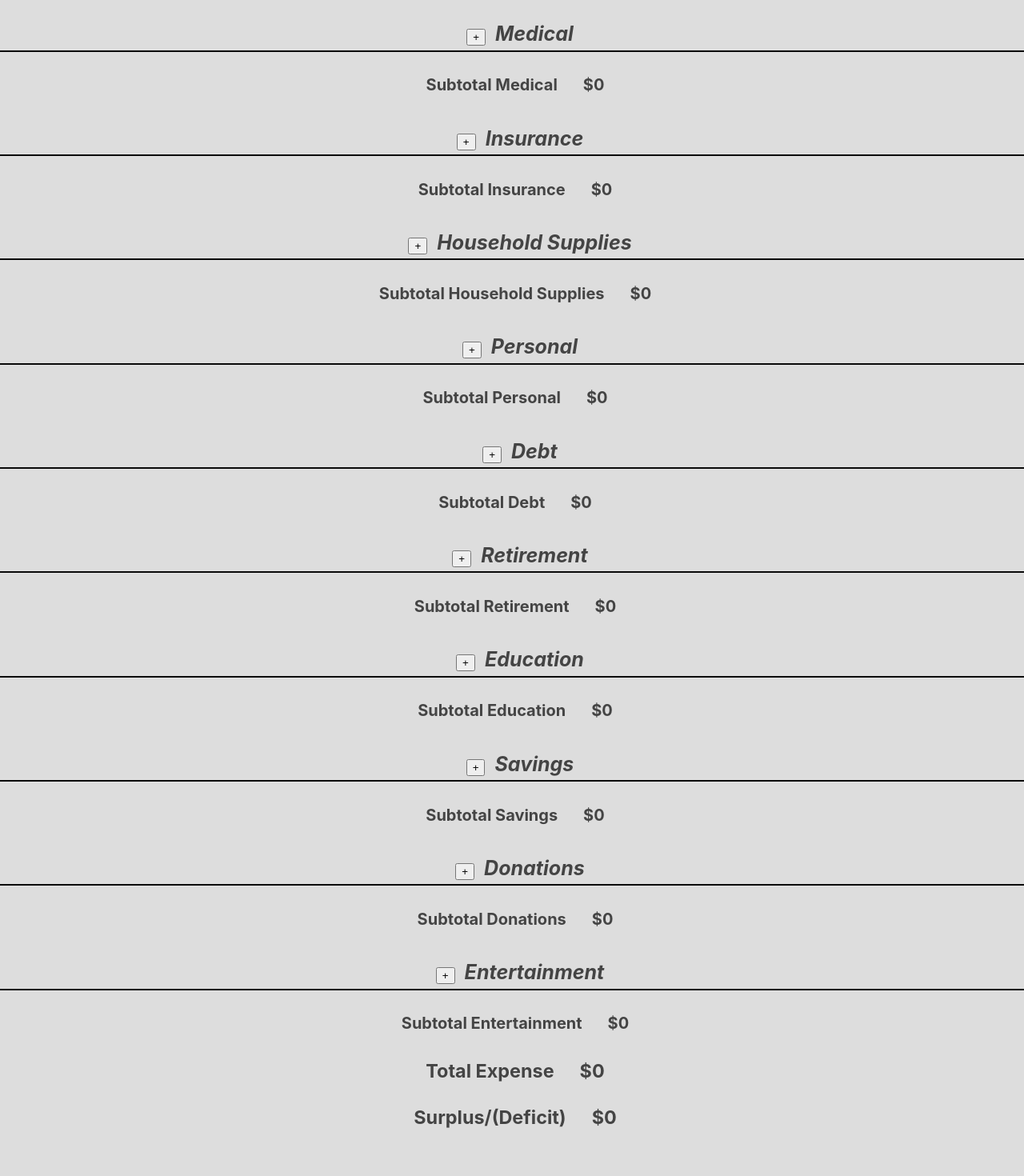
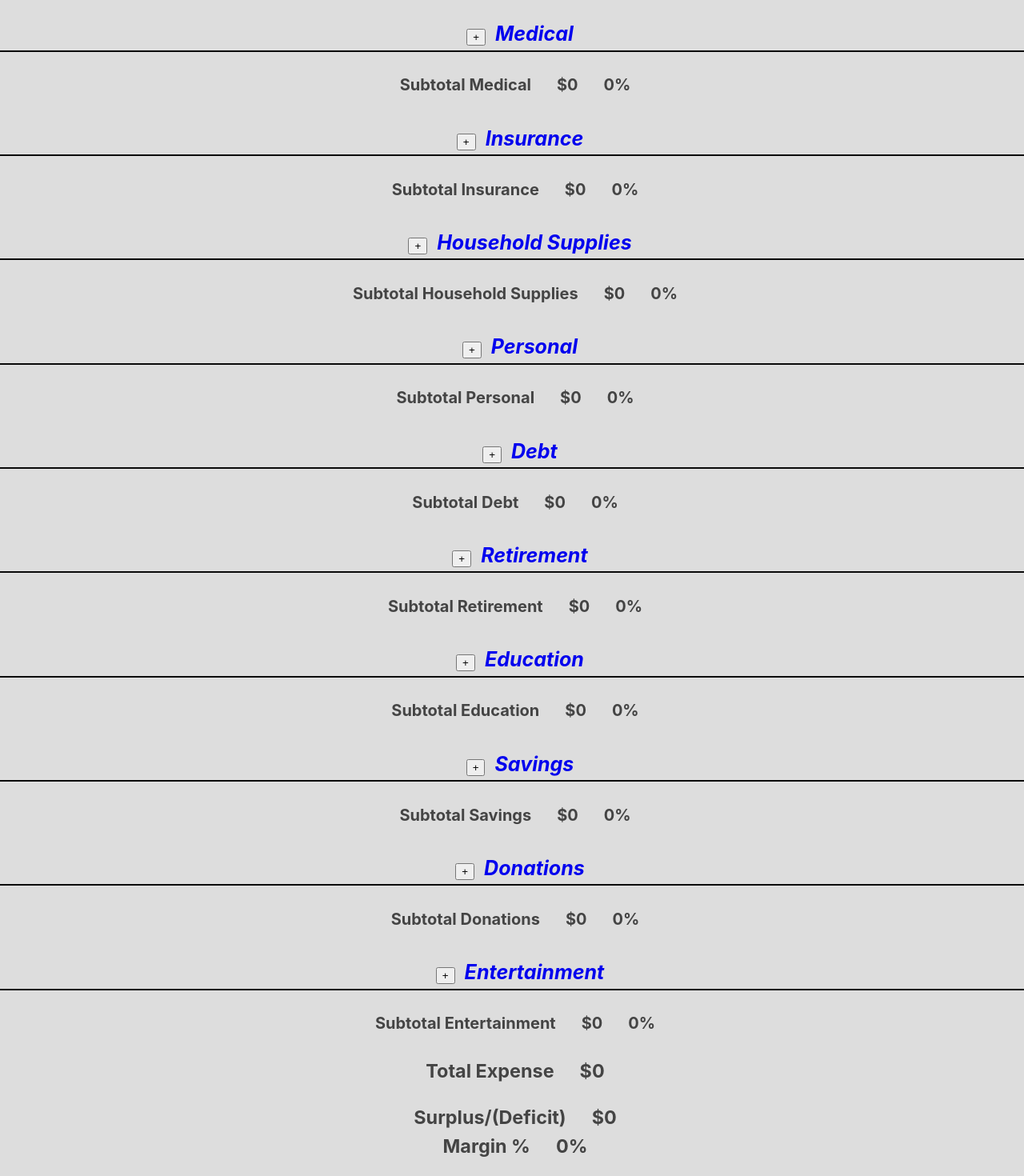
Before and after one commit to SteveKaragan/BudgetMaker, a React (Create React App) app: page /displaybudget in a window 1280 px wide. Shown: the part 1080-2550 px from the top of the page at 80% size. Built offline with nearby package versions, Linux system fonts and the light colour scheme.

Commit message:
start charts

```diff
--- a/src/App.js
+++ b/src/App.js
@@ -44,7 +44,7 @@ class App extends Component {
     }
     this.setState(newState)
   }
-//This works from Newbudget
+//This works from Newbudget(big form)
   handleUpdateAccountValue = (account) => {
     let accountNum = Number(account.id)
     let accountVal = Number(account.value)
@@ -77,8 +77,15 @@ class App extends Component {
     this.setState(newState)
   }
   //this is the handle submit
-  handleUpdateBudget = (e) => {
-      console.log(e)
+  handleUpdateBudget = (type, typeBudget) => {
+    let removeType = this.state.budget.filter(account => account.type !== type.type)
+    let newBudget = typeBudget.concat(removeType)
+    this.setState({
+      user: this.state.user,
+      budget: newBudget,
+      types: this.state.types,
+      password: this.state.password,
+    })
   }
 
   render() {
@@ -110,17 +117,7 @@ class App extends Component {
               <Route path="/mainmenu" component={MainMenu} />
               <Route path="/instructions" component={Instructions} />
               <Route path="/newbudget" component={NewBudget} />
-              <Route
-                path="/typeentry/:type"
-                render={({ match }) => {
-                  return <TypeEntry
-                    budget={this.state.budget}
-                    types={this.state.types}
-                    match={match}
-                  />
-                }}
-
-                />
+              <Route path="/typeentry/:type" component={TypeEntry}/>
               <Route path="/displaybudget" component={DisplayBudget}/>
             </section>
           </main>
--- a/src/budgethelpers.js
+++ b/src/budgethelpers.js
@@ -2,3 +2,7 @@ export const numFormat = (number) => {
   return new Intl.NumberFormat('en-US', { style: 'currency', currency: 'USD', maximumFractionDigits: 0,
   minimumFractionDigits: 0, currencySign: 'accounting',}).format(number)
 }
+
+export const percentFormat = (number) => {
+  return parseFloat((number)*100).toFixed(1)+'%'
+}
--- a/src/displaybudget.js
+++ b/src/displaybudget.js
@@ -1,7 +1,7 @@
 import React, { Component } from 'react';
 import SubTotal from './subtotals'
 import DataContext from './datacontext';
-import { numFormat } from './budgethelpers';
+import { numFormat, percentFormat } from './budgethelpers';
 import { NavLink } from 'react-router-dom';
 
 export default class DisplayBudget extends Component {
@@ -11,25 +11,32 @@ export default class DisplayBudget extends Component {
   render() {
     const { budget } = this.context
     const { types } = this.context
+    let income = budget.find(account => account.account === 1001)
+    let expAccounts = budget.filter(account => account.account !== 1001)
+    let total = expAccounts.reduce((accum, account) => accum + Number(account.amount), 0)
+    let net = income.amount - total
 
     let display = types.map(type => {
       return (
-         <SubTotal key={type.type} type={type} budget={budget}/>
+      <>
+         <SubTotal key={type.type} type={type} budget={budget} total={total}/>
+      </>
        )
     })
 
-    let income = budget.filter(account => account.account === 1001)
-    let expAccounts = budget.filter(account => account.account !== 1001)
-    let total = expAccounts.reduce((accum, account) => accum + Number(account.amount), 0)
-    let net = income[0].amount - total
+
 
     return(
      <div className='display'>
        <h3>Monthly Budget</h3>
        {display}
        <h3><span>Total Expense</span><span>{numFormat(total)}</span></h3>
-       <h3><span>Surplus/(Deficit)</span><span>{numFormat(net)}</span></h3>
-       <br/>
+       <h3>
+         <span>Surplus/(Deficit)</span><span>{numFormat(net)}</span>
+         <br/>
+         <span>Margin %</span><span>{(net/income.amount) ? percentFormat(net/income.amount) : '0%'}</span>
+
+       </h3>
        <br/>
        <NavLink to={'/newbudget'}>Change Budget</NavLink>
        <br/>
--- a/src/mainmenu.js
+++ b/src/mainmenu.js
@@ -15,6 +15,8 @@ export default class MainMenu extends Component {
        <br/>
        <NavLink to={`/typeentry/10`}>Enter Budget</NavLink>
        <br/>
+       <NavLink to={`/typeentry/100`}>Enter Next Budget</NavLink>
+       <br/>
        <NavLink to={'/newbudget'} >Create New Budget</NavLink>
        <br/>
        <NavLink to={'/newBudget'} >Update Current Budget</NavLink>
--- a/src/subtotals.js
+++ b/src/subtotals.js
@@ -1,37 +1,56 @@
-import React, { Component } from 'react';
-import DataContext from './datacontext';
-import { numFormat } from './budgethelpers'
+import React, { Component } from "react";
+import DataContext from "./datacontext";
+import { numFormat, percentFormat } from "./budgethelpers";
+import { NavLink } from "react-router-dom";
 
 export default class SubTotal extends Component {
-
   static contextType = DataContext;
 
   render() {
     let type = this.props.type;
-    let accounts = this.props.budget.filter(account => account.type === type.type)
-    let accountDisplay = accounts.map(account => {
+    let accounts = this.props.budget.filter(
+      (account) => account.type === type.type
+    );
+    let accountDisplay = accounts.map((account) => {
       return (
         <div key={account.account}>
-          <span className='display-account'>{account.accountName}</span>
-          <br/>
-          <span className='display-amount'>{numFormat(account.amount)}</span>
+          <span className="display-account">{account.accountName}</span>
+          <br />
+          <span className="display-amount">{numFormat(account.amount)}</span>
         </div>
-      )
-    })
-    let subtotal = accounts.reduce((accum, account) => accum + Number(account.amount), 0)
-    return(
-     <div className='display'>
-      <h4 className='display-heading'>
-        <span>
-          <button onClick={() => this.context.handleTypeVisibility(type.type)}>
-            {(type.visible) ? "-" : "+"}
-          </button>
-        </span>
-         {type.name}
-      </h4>
-      {(type.visible) === true ? accountDisplay : null}
-       <h4><span>{`Subtotal ${type.name}`}</span><span>{numFormat(subtotal)}</span></h4>
-     </div>
+      );
+    });
+    let subtotal = accounts.reduce(
+      (accum, account) => accum + Number(account.amount),
+      0
     );
-  };
-};
+    return (
+      <div className="display">
+        <h4 className="display-heading">
+          <span>
+            <button
+              onClick={() => this.context.handleTypeVisibility(type.type)}
+            >
+              {type.visible ? "-" : "+"}
+            </button>
+          </span>
+          <NavLink to={`/typeentry/${type.type}`}>{type.name}</NavLink>
+        </h4>
+        {type.visible === true ? accountDisplay : null}
+        <h4>
+          <span>{`Subtotal ${type.name}`}</span>
+          <span>{numFormat(subtotal)}</span>
+          <span>
+            {type.type === 10 ? (
+              <span></span>
+            ) : subtotal / this.props.total ? (
+              percentFormat(subtotal / this.props.total)
+            ) : (
+              "0%"
+            )}
+          </span>
+        </h4>
+      </div>
+    );
+  }
+}
--- a/src/typeentry.js
+++ b/src/typeentry.js
@@ -6,21 +6,16 @@ import { NavLink } from 'react-router-dom';
 export default class TypeEntry extends Component {
     constructor(props) {
       super(props)
-      //discuss datatransformations
       this.state = {
-        budget: this.props.budget,
-        types: this.props.types,
-        typeNum: this.props.match.params.type,
+        budget: [],
+        types: [],
+        typeNum: '',
       }
     }
 
   static contextType = DataContext;
 
-
-
   handleChange = (e) => {
-    console.log(e.target.value)
-    console.log(e.target.id)
     let newBudget = this.state.budget.map( account => {
       if (account.account === Number(e.target.id)) {
         account.amount = Number(e.target.value)
@@ -32,33 +27,33 @@ export default class TypeEntry extends Component {
       types: this.state.types,
       typeNum: this.state.typeNum,
     })
-
   }
 
   handleSubmit = (e) => {
     e.preventDefault();
-    console.log(this.state.budget)
-    console.log(e.target["Net Pay"].value)
-    //this.context.handleUpdateBudget(e)
+    this.context.handleUpdateBudget(this.state.types, this.state.budget)
   }
 
   componentDidMount() {
+    const { budget } = this.context
+    const { types } = this.context
+    let type = types.find(
+      (type) => type.type === Number(this.props.match.params.type)
+    );
+    let nextIdx = types.findIndex(type => type.type === Number(this.props.match.params.type)) + 1;
+    let typeNum = (types[nextIdx]) ? String(types[nextIdx].type) : 0
+    const typeBudget = budget.filter((account) => account.type === type.type)
+    this.setState({
+      budget: typeBudget,
+      types: type,
+      typeNum,
+    })
 
   }
 
   render() {
-    console.log(this.state.budget)
-    let type = this.state.types.find(
-      (type) => type.type === Number(this.state.typeNum)
-    );
-    let accounts = this.state.budget.filter(
-      (account) => account.type === type.type
-    );
-    let subtotal = accounts.reduce((accum, cv) => accum + cv.amount, 0);
-    let nextIdx = this.state.types.findIndex(type => type.type === Number(this.state.typeNum)) + 1;
-    let nextType = this.state.types[nextIdx].type
-
-    let accountDisplay = accounts.map((account) => {
+    let subtotal = this.state.budget.reduce((accum, cv) => accum + cv.amount, 0);
+    let accountDisplay = this.state.budget.map((account) => {
       return (
         <div key={account.account}>
           <label htmlFor={account.accountName}>
@@ -67,11 +62,10 @@ export default class TypeEntry extends Component {
           <input
             className="display-field"
             id={account.account}
-            //value={account.amount}
+            value={account.amount || ''}
             onChange={this.handleChange}
             type="number"
             name={account.accountName}
-            //onBlur={(e) => this.context.handleUpdateAccountValue(e.target)}
           />
         </div>
       );
@@ -79,18 +73,22 @@ export default class TypeEntry extends Component {
     return (
       <div className="display">
         <h4 className="display-heading">
-          {type.name}
+          {this.state.types.name}
         </h4>
         <form onSubmit={this.handleSubmit}>
           {accountDisplay}
           <br />
-          <span>{type.name} Subtotal</span>
+          <span>{this.state.types.name} Subtotal</span>
           <span>{numFormat(subtotal)}</span>
           <br />
           <button type='submit'>Submit</button>
         </form>
         {/* NavLink not working */}
-        <NavLink to={`/typeentry/${nextType}`}>Next</NavLink>
+        <NavLink to={`/typeentry/${this.state.typeNum}`}>Next</NavLink>
+        <br/>
+        <NavLink to={`/displaybudget`}>Display Budget</NavLink>
+        <br/>
+        <NavLink to={`/mainmenu`}>Main Menu</NavLink>
       </div>
     );
   }
```
